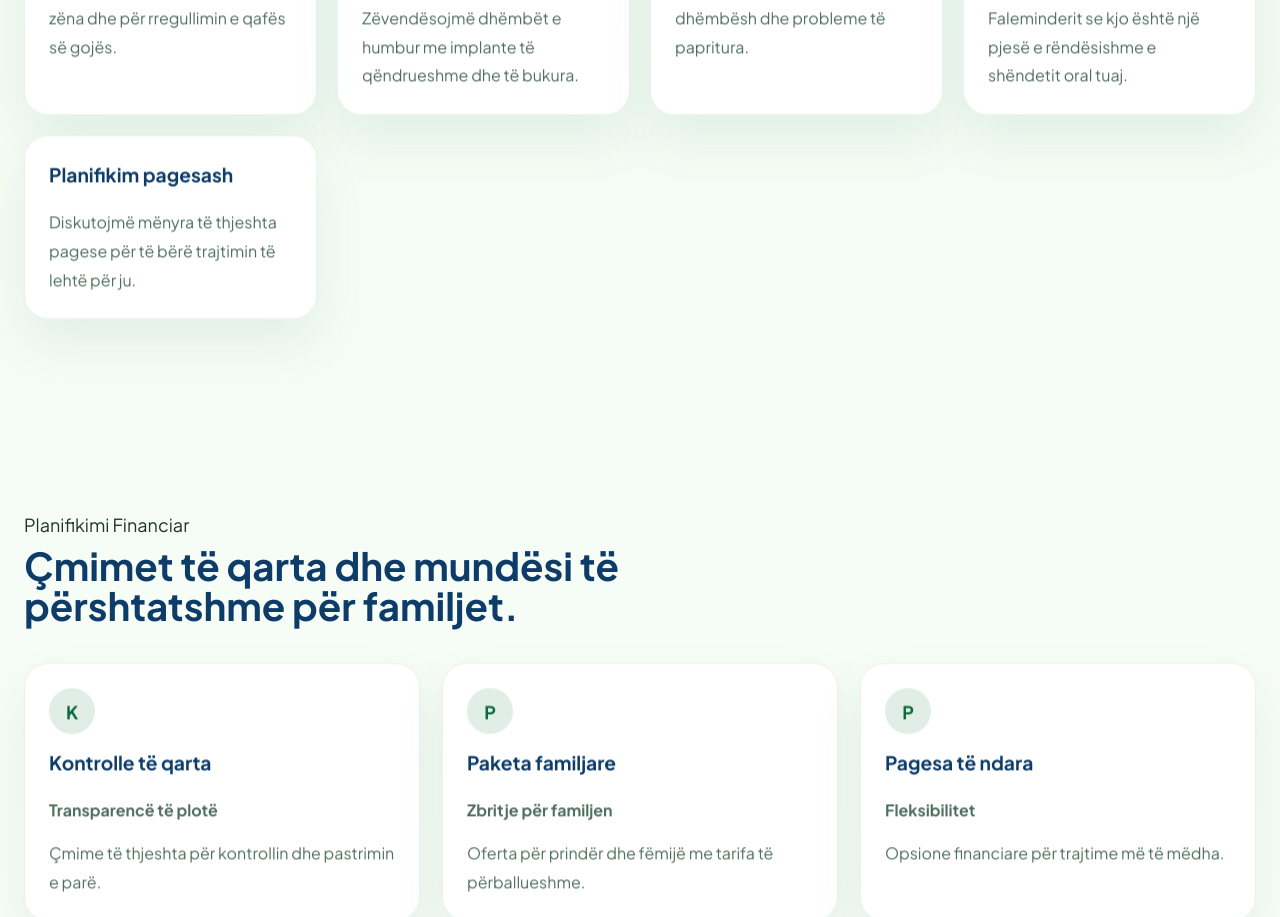
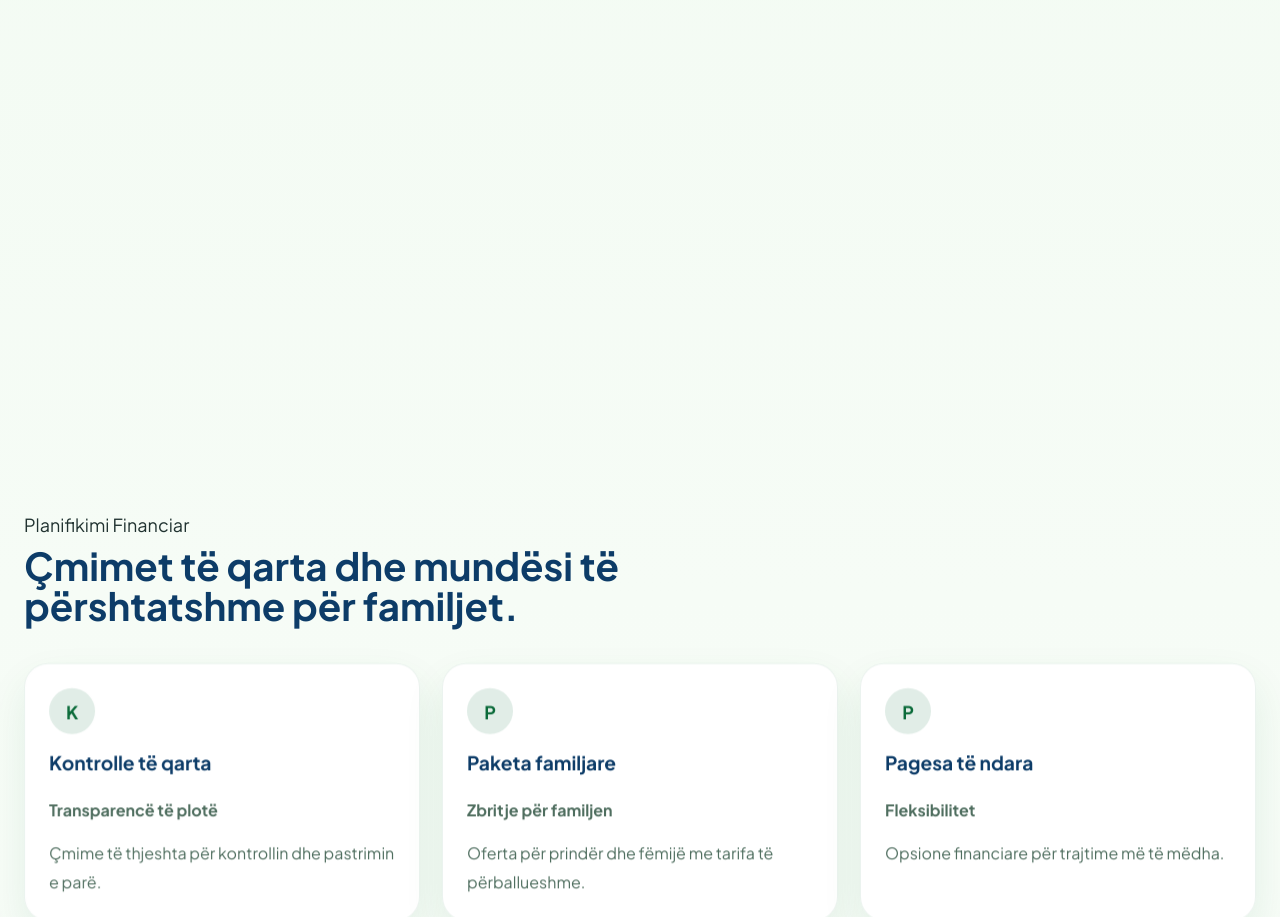
Before and after one commit to edonart333/Biodent, a React (Vite) app: page / in a window 1280 px wide. Shown: the part 1880-2797 px from the top of the page. Built offline with nearby package versions, Linux system fonts and the light colour scheme.

Commit message:
Add files via upload

```diff
--- a/src/App.css
+++ b/src/App.css
@@ -10,6 +10,9 @@
   --card: #ffffff;
   --text: #213331;
   --text-h: #0d3c68;
+  --shadow-sm: 0 6px 18px rgba(11,107,58,0.06);
+  --shadow-md: 0 18px 40px rgba(11,107,58,0.09);
+  --shadow-lg: 0 40px 90px rgba(11,107,58,0.12);
 }
 
 /* Layout containers */
@@ -39,6 +42,7 @@ body {
 }
 
 .topbar { background: rgba(255,255,255,0.94); padding: 16px 0; position: sticky; top: 0; left: 0; right: 0; z-index: 120; backdrop-filter: blur(22px); border-bottom: 1px solid rgba(11,107,58,0.1); box-shadow: 0 10px 30px rgba(15, 50, 50, 0.06); }
+.topbar { background: rgba(255,255,255,0.94); padding: 16px 0; position: sticky; top: 0; left: 0; right: 0; z-index: 120; backdrop-filter: blur(22px); border-bottom: 1px solid rgba(11,107,58,0.1); box-shadow: var(--shadow-sm); }
 .topbar-inner { display:flex; align-items:center; justify-content:space-between; gap:20px; padding: 0 12px; }
 .logo { display:flex; align-items:center; gap:12px; font-weight:800; color:var(--sage-600); font-size:1.2rem; letter-spacing:0.01em; }
 .logo-icon { display:inline-flex; align-items:center; justify-content:center; width:40px; height:40px; border-radius:14px; background: rgba(11,107,58,0.16); color: var(--sage-600); font-size:1.1rem; }
@@ -96,6 +100,7 @@ body {
  }
 
 .hero-slider { position:relative; overflow:hidden; border-radius:32px; width:100%; max-width: none; z-index:3; background:#000; border:1px solid rgba(11,107,58,0.08); box-shadow:0 40px 90px rgba(11,107,58,0.12); }
+.hero-slider { position:relative; overflow:hidden; border-radius:32px; width:100%; max-width: none; z-index:3; background:#000; border:1px solid rgba(11,107,58,0.08); box-shadow: var(--shadow-lg); }
 .hero-slider::before { content:''; position:absolute; inset:0; background: linear-gradient(180deg, rgba(255,255,255,0.10), transparent 45%); pointer-events:none; }
 .hero-image { width:100%; min-height: 820px; height: min(82vh, 820px); object-fit: cover; border-radius:32px; box-shadow: inset 0 0 0 1px rgba(255,255,255,0.12); animation: fadeSlide 0.9s ease both; transition: transform 0.35s ease, filter 0.35s ease; }
 .hero-image:hover { transform: scale(1.02); filter: brightness(1.02); }
@@ -145,10 +150,19 @@ body {
 
 /* Cards grid */
 .cards-grid { display:grid; grid-template-columns: repeat(auto-fit, minmax(280px, 1fr)); gap:20px; }
+.show-more-btn { display:none; margin: 0 auto; }
 .small-grid { display:grid; grid-template-columns: repeat(2,minmax(0,1fr)); gap:18px }
 @media(max-width:900px){ .small-grid{grid-template-columns:1fr} }
+@media (max-width:760px) {
+  .cards-grid.collapsed > article:nth-child(n+5) { display:none; }
+  .show-more-btn { display:flex; }
+  .cards-grid { grid-template-columns:1fr; }
+  .show-more-btn { width: calc(100% - 2rem); max-width: 380px; }
+}
 .card { padding:24px; border-radius:24px; background:rgba(255,255,255,0.92); border:1px solid rgba(11,107,58,0.08); box-shadow:0 24px 52px rgba(11,107,58,0.08); transition: transform .25s ease, box-shadow .25s ease, border-color .25s ease; }
-.card:hover { transform:translateY(-8px); box-shadow:0 30px 70px rgba(11,107,58,0.12); border-color: rgba(11,107,58,0.17); }
+.card { padding:24px; border-radius:24px; background:rgba(255,255,255,0.92); border:1px solid rgba(11,107,58,0.08); box-shadow: var(--shadow-md); transition: transform .25s ease, box-shadow .25s ease, border-color .25s ease; }
+.card:hover { transform:translateY(-8px); box-shadow: var(--shadow-lg); border-color: rgba(11,107,58,0.17); }
+.primary { background: linear-gradient(90deg,var(--sage-600),var(--sage-400)); color:#fff; box-shadow: var(--shadow-md); }
 .card h3{ margin-top:0; font-size:1.2rem; color:var(--text-h); }
 .card p{ margin:14px 0 0; line-height:1.8; color:var(--muted); font-size:1rem }
 .card-circle { width:46px; height:46px; border-radius:999px; display:flex; align-items:center; justify-content:center; background: rgba(11,107,58,0.12); color:var(--sage-600); font-weight:700; margin-bottom:14px }
@@ -194,6 +208,7 @@ body {
 .review-meta { margin-top:16px; font-size:0.95rem; color:var(--sage-600); font-weight:700; }
 .testimonial-wrap { display:flex; justify-content:center }
 .testimonial { max-width:720px; padding:20px; border-radius:16px; background:var(--card); border:1px solid rgba(11,107,58,0.06); box-shadow:0 18px 40px rgba(11,107,58,0.04) }
+.testimonial { max-width:720px; padding:20px; border-radius:16px; background:var(--card); border:1px solid rgba(11,107,58,0.06); box-shadow: var(--shadow-sm); }
 .testimonial-head{ display:flex; align-items:center; gap:12px }
 .avatar{ width:64px; height:64px; border-radius:999px }
 .testimonial .testimonial-text{ margin-top:10px; line-height:1.6; color:var(--muted) }
@@ -249,6 +264,8 @@ body {
   .card { padding:18px; }
   .section-header p { font-size:1rem; }
   .before-after { padding:32px 14px; }
+  .show-more-btn { display:flex; width:auto; justify-content:center; align-items:center; padding:0.9rem 1.4rem; font-size:0.96rem; border-radius:999px; margin-top:14px; }
+  .cards-grid.collapsed > article:nth-child(n+5) { display:none; }
   .before-after-grid { gap:16px; }
   .before-after-card p { margin:14px; }
   .discount-card { flex-direction:column; align-items:flex-start; }
--- a/src/App.jsx
+++ b/src/App.jsx
@@ -21,18 +21,6 @@ function App() {
       description: 'Stafi ynë ofron trajtim të qetë dhe të saktë për çdo pacient dhe moshë.',
       alt: 'Mjek dentar duke punuar me pacientin',
     },
-    {
-      src: 'https://images.unsplash.com/photo-1507003211169-0a1dd7228f2d?auto=format&fit=crop&w=1400&q=80',
-      title: 'Rezultate që duket e natyrshme',
-      description: 'Ne kujdesemi që çdo ndryshim të jetë i qetë, i rehatshëm dhe i përshtatshëm për ju.',
-      alt: 'Buzëqeshje natyrale pas trajtimit',
-    },
-    {
-      src: 'https://static.vecteezy.com/system/resources/previews/057/087/596/large_2x/a-handsome-man-with-a-genuine-smile-and-perfect-teeth-poses-against-a-neutral-background-conveying-joy-and-a-sense-of-well-being-free-photo.jpg',
-      title: 'Trajtim që ju bën të ndiheni mirë',
-      description: 'Përqendrohemi te rehati dhe fuqia e buzëqeshjes suaj në çdo vizitë.',
-      alt: 'Persona i lumtur me buzëqeshje të re',
-    },
   ]
 
   const [slideIndex, setSlideIndex] = useState(0)
@@ -49,11 +37,8 @@ function App() {
     const observer = new IntersectionObserver(
       (entries) => {
         entries.forEach((entry) => {
-          if (entry.isIntersecting) {
-            entry.target.classList.add('is-visible')
-          } else {
-            entry.target.classList.remove('is-visible')
-          }
+          if (entry.isIntersecting) entry.target.classList.add('is-visible')
+          else entry.target.classList.remove('is-visible')
         })
       },
       { threshold: 0.1 }
@@ -66,60 +51,23 @@ function App() {
   const currentSlide = slides[slideIndex]
 
   const services = [
-    {
-      title: 'Kontrolle të plota dhe diagnostikim',
-      description: 'Ne shohim me kujdes çdo pjesë të gojës suaj dhe planifikojmë trajtimin që ju nevojitet.',
-    },
-    {
-      title: 'Pastrim profesional',
-      description: 'Pastrimi i dhëmbëve dhe mjekrës krijon kushtet më të mira për një shëndet të mirë oral.',
-    },
-    {
-      title: 'Kujdes kozmetik',
-      description: 'Zbardhja ose veshjet e vogla mund t’i japin dhëmbëve një pamje më të pastër dhe të freskët.',
-    },
-    {
-      title: 'Riparime dhe kurora',
-      description: 'Kurora, ngulime dhe mbushje riparojnë dhëmbët e dëmtuar dhe rikthejnë funksionin.',
-    },
-    {
-      title: 'Aparate dhe korrigjime',
-      description: 'Ofrojmë zgjidhje për dhëmbët e zëna dhe për rregullimin e qafës së gojës.',
-    },
-    {
-      title: 'Implante dhe zëvendësime',
-      description: 'Zëvendësojmë dhëmbët e humbur me implante të qëndrueshme dhe të bukura.',
-    },
-    {
-      title: 'Ndihmë për urgjenca',
-      description: 'Trajtime të shpejta për dhimbje dhëmbësh dhe probleme të papritura.',
-    },
-    {
-      title: 'Udhëzime për kujdesin e përditshëm',
-      description: 'Faleminderit se kjo është një pjesë e rëndësishme e shëndetit oral tuaj.',
-    },
-    {
-      title: 'Planifikim pagesash',
-      description: 'Diskutojmë mënyra të thjeshta pagese për të bërë trajtimin të lehtë për ju.',
-    },
+    { title: 'Kontrolle të plota dhe diagnostikim', description: 'Ne shohim me kujdes çdo pjesë të gojës suaj dhe planifikojmë trajtimin që ju nevojitet.' },
+    { title: 'Pastrim profesional', description: 'Pastrimi i dhëmbëve dhe mjekrës krijon kushtet më të mira për një shëndet të mirë oral.' },
+    { title: 'Kujdes kozmetik', description: 'Zbardhja ose veshjet e vogla mund t’i japin dhëmbëve një pamje më të pastër dhe të freskët.' },
+    { title: 'Riparime dhe kurora', description: 'Kurora, ngulime dhe mbushje riparojnë dhëmbët e dëmtuar dhe rikthejnë funksionin.' },
+    { title: 'Aparate dhe korrigjime', description: 'Ofrojmë zgjidhje për dhëmbët e zëna dhe për rregullimin e qafës së gojës.' },
+    { title: 'Implante dhe zëvendësime', description: 'Zëvendësojmë dhëmbët e humbur me implante të qëndrueshme dhe të bukura.' },
+    { title: 'Ndihmë për urgjenca', description: 'Trajtime të shpejta për dhimbje dhëmbësh dhe probleme të papritura.' },
+    { title: 'Udhëzime për kujdesin e përditshëm', description: 'Udhëzime të qarta për rutinën tuaj të përditshme të kujdesit oral.' },
+    { title: 'Planifikim pagesash', description: 'Diskutojmë mënyra të thjeshta pagese për të bërë trajtimin të lehtë për ju.' },
   ]
 
+  const [showMoreServices, setShowMoreServices] = useState(false)
+
   const affordability = [
-    {
-      title: 'Kontrolle të qarta',
-      subtitle: 'Transparencë të plotë',
-      description: 'Çmime të thjeshta për kontrollin dhe pastrimin e parë.',
-    },
-    {
-      title: 'Paketa familjare',
-      subtitle: 'Zbritje për familjen',
-      description: 'Oferta për prindër dhe fëmijë me tarifa të përballueshme.',
-    },
-    {
-      title: 'Pagesa të ndara',
-      subtitle: 'Fleksibilitet',
-      description: 'Opsione financiare për trajtime më të mëdha.',
-    },
+    { title: 'Kontrolle të qarta', subtitle: 'Transparencë të plotë', description: 'Çmime të thjeshta për kontrollin dhe pastrimin e parë.' },
+    { title: 'Paketa familjare', subtitle: 'Zbritje për familjen', description: 'Oferta për prindër dhe fëmijë me tarifa të përballueshme.' },
+    { title: 'Pagesa të ndara', subtitle: 'Fleksibilitet', description: 'Opsione financiare për trajtime më të mëdha.' },
   ]
 
   return (
@@ -134,7 +82,7 @@ function App() {
             <a href="#contact">Kontakt</a>
           </nav>
           <div className="nav-right">
-            <a className="phone" href="tel:+15551234567">(+383) 49-176-542</a>
+            <a className="phone" href="tel:+38349176542">(+383) 49-176-542</a>
             <a className="btn primary small" href="#contact">Rezervo Vizitë</a>
           </div>
         </div>
@@ -178,7 +126,7 @@ function App() {
             <h2>Trajtime të thjeshta dhe të qarta për shëndetin e gojës.</h2>
             <p>Ofrojmë kontroll, pastrim, riparime dhe zgjidhje të tjera me një qasje të thjeshtë dhe të përshtatshme për ju.</p>
           </div>
-          <div className="cards-grid">
+          <div className={`cards-grid ${showMoreServices ? 'expanded' : 'collapsed'}`}>
             {services.map((service, index) => (
               <article key={index} className="card fade-up">
                 <h3>{service.title}</h3>
@@ -186,6 +134,14 @@ function App() {
               </article>
             ))}
           </div>
+          <button
+            type="button"
+            className="btn secondary show-more-btn"
+            onClick={() => setShowMoreServices((prev) => !prev)}
+            aria-expanded={showMoreServices}
+          >
+            {showMoreServices ? 'Shfaq më pak' : 'Shfaq më shumë'}
+          </button>
         </section>
 
         <section id="affordability" className="section">
@@ -256,9 +212,7 @@ function App() {
               <h2 style={{ margin: '0 0 0.75rem 0', color: 'var(--text-h)' }}>Gati për të filluar?</h2>
               <p>Na telefononi në <strong>(+383) 49-176-542</strong> ose na dërgoni një email për të caktuar terminin tuaj.</p>
             </div>
-            <a className="btn primary" href="mailto:hello@biodent.com">
-              hello@biodent.com
-            </a>
+            <a className="btn primary" href="mailto:hello@biodent.com">hello@biodent.com</a>
           </div>
         </section>
       </main>
```
